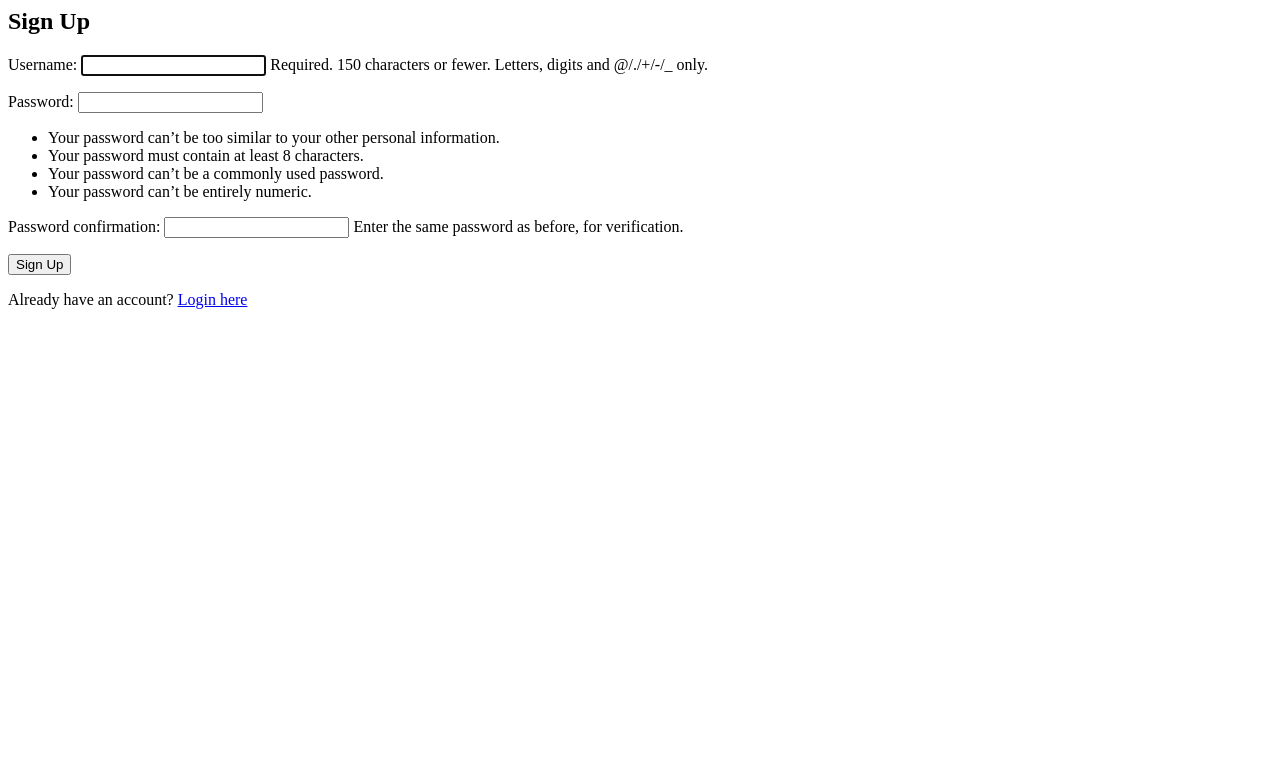
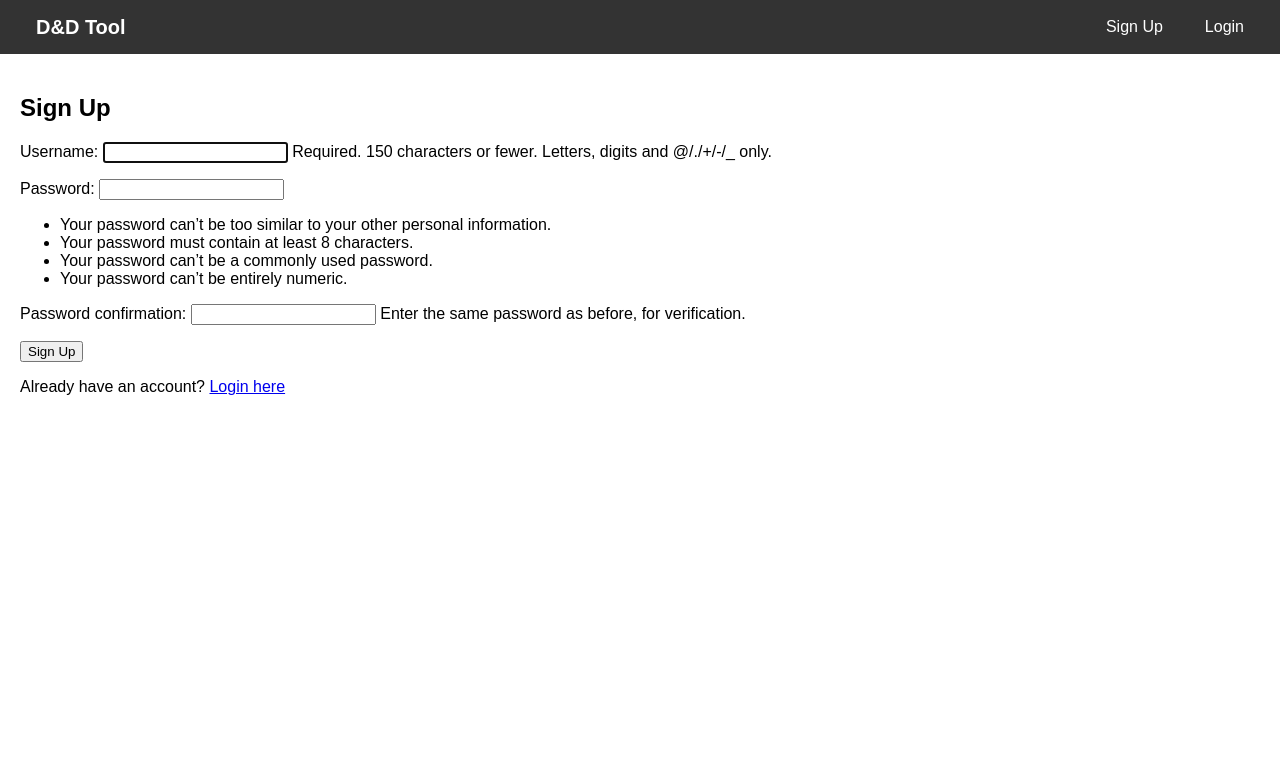
Before and after one commit to lebeaubm/DND, a Django app: page /accounts/signup/ in a window 1280 px wide. Shown: the top 783 px of the page. Run offline with Django 5.2, Linux system fonts and the light colour scheme.

Commit message:
Login/signup/homepage/navbar

```diff
--- a/dnd_tool/accounts/templates/accounts/login.html
+++ b/dnd_tool/accounts/templates/accounts/login.html
@@ -1,3 +1,8 @@
+{% extends 'base.html' %}
+
+{% block title %}Login{% endblock %}
+
+{% block content %}
 <h2>Login</h2>
 <form method="post">
     {% csrf_token %}
@@ -6,3 +11,4 @@
     <button type="submit">Login</button>
 </form>
 <p>Don't have an account? <a href="{% url 'signup' %}">Sign Up here</a></p>
+{% endblock %}
--- a/dnd_tool/accounts/templates/accounts/signup.html
+++ b/dnd_tool/accounts/templates/accounts/signup.html
@@ -1,3 +1,8 @@
+{% extends 'base.html' %}
+
+{% block title %}Sign Up{% endblock %}
+
+{% block content %}
 <h2>Sign Up</h2>
 <form method="post">
     {% csrf_token %}
@@ -5,3 +10,4 @@
     <button type="submit">Sign Up</button>
 </form>
 <p>Already have an account? <a href="{% url 'login' %}">Login here</a></p>
+{% endblock %}
--- /dev/null
+++ b/dnd_tool/templates/base.html
@@ -0,0 +1,71 @@
+<!DOCTYPE html>
+<html lang="en">
+<head>
+    <meta charset="UTF-8">
+    <meta name="viewport" content="width=device-width, initial-scale=1.0">
+    <title>{% block title %}D&D Tool{% endblock %}</title>
+    <style>
+        /* Basic Navbar Styling */
+        body {
+            margin: 0;
+            font-family: Arial, sans-serif;
+        }
+
+        .navbar {
+            background-color: #333;
+            overflow: hidden;
+            display: flex;
+            justify-content: space-between;
+            align-items: center;
+            padding: 10px 20px;
+        }
+
+        .navbar a {
+            color: white;
+            text-decoration: none;
+            padding: 8px 16px;
+        }
+
+        .navbar a:hover {
+            background-color: #ddd;
+            color: black;
+        }
+
+        .navbar .logo {
+            font-size: 20px;
+            font-weight: bold;
+        }
+
+        .navbar .nav-links {
+            display: flex;
+            gap: 10px;
+        }
+
+        .content {
+            padding: 20px;
+        }
+    </style>
+</head>
+<body>
+    <div class="navbar">
+        <div class="logo">
+            <a href="{% url 'homepage' %}">D&D Tool</a>
+        </div>
+        <div class="nav-links">
+            {% if user.is_authenticated %}
+                <a href="{% url 'dashboard' %}">Dashboard</a>
+                <a href="{% url 'logout' %}">Logout</a>
+            {% else %}
+                <a href="{% url 'signup' %}">Sign Up</a>
+                <a href="{% url 'login' %}">Login</a>
+            {% endif %}
+        </div>
+    </div>
+
+    <div class="content">
+        {% block content %}
+        <!-- Page-specific content goes here -->
+        {% endblock %}
+    </div>
+</body>
+</html>
```
Also changed, not shown: dnd_tool/accounts/templates/accounts/dashboard.html (+8 -3 lines), dnd_tool/templates/homepage.html (+4 -67 lines), 1 other file.
